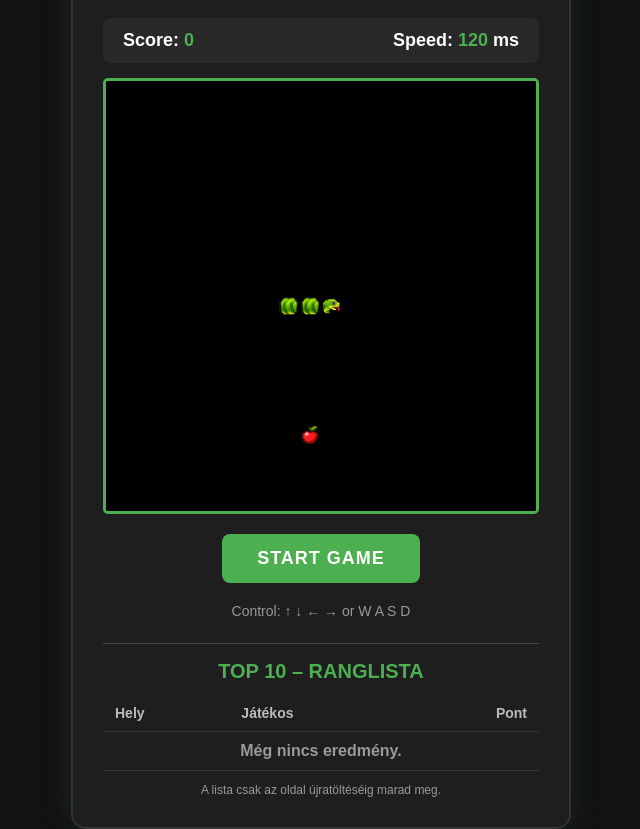
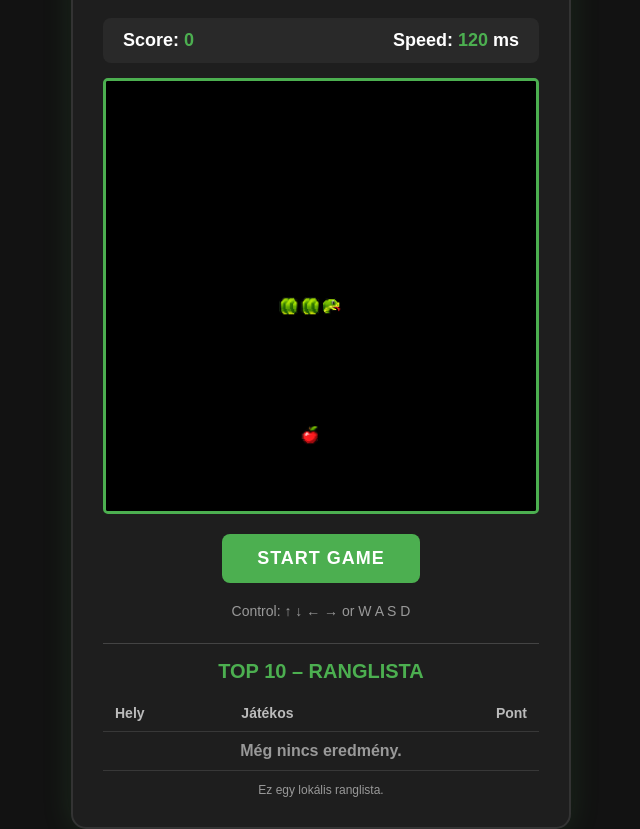
Before and after one commit to Neuromancer1990/snake-game, a plain HTML site: page index.html in a window 1280 px wide. Shown: the part 72-901 px from the top of the page, without its empty margins (319-959 px from the left). Drawn offline with Linux system fonts and the light colour scheme.

Commit message:
Update leaderboard note text in index.html

```diff
--- a/index.html
+++ b/index.html
@@ -39,7 +39,7 @@
             </thead>
             <tbody id="leaderboardRows"></tbody>
         </table>
-        <p class="leaderboard-note">A lista csak az oldal újratöltéséig marad meg.</p>
+        <p class="leaderboard-note">Ez egy lokális ranglista.</p>
     </section>
 
 </div>
```
